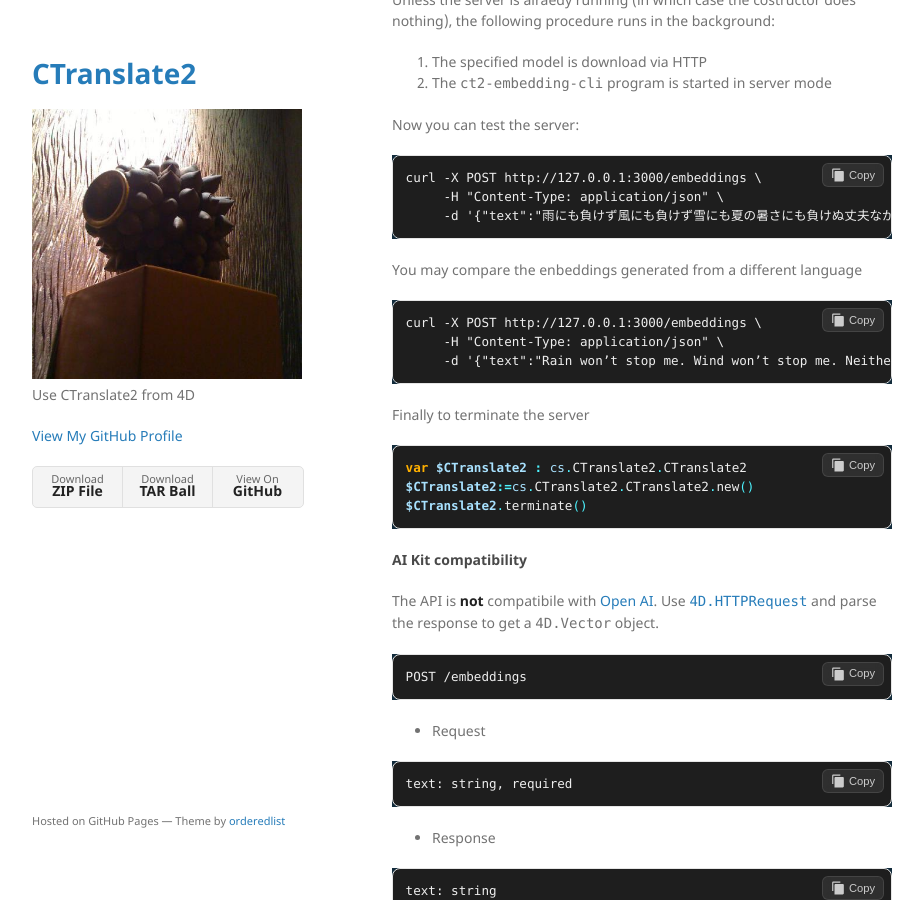
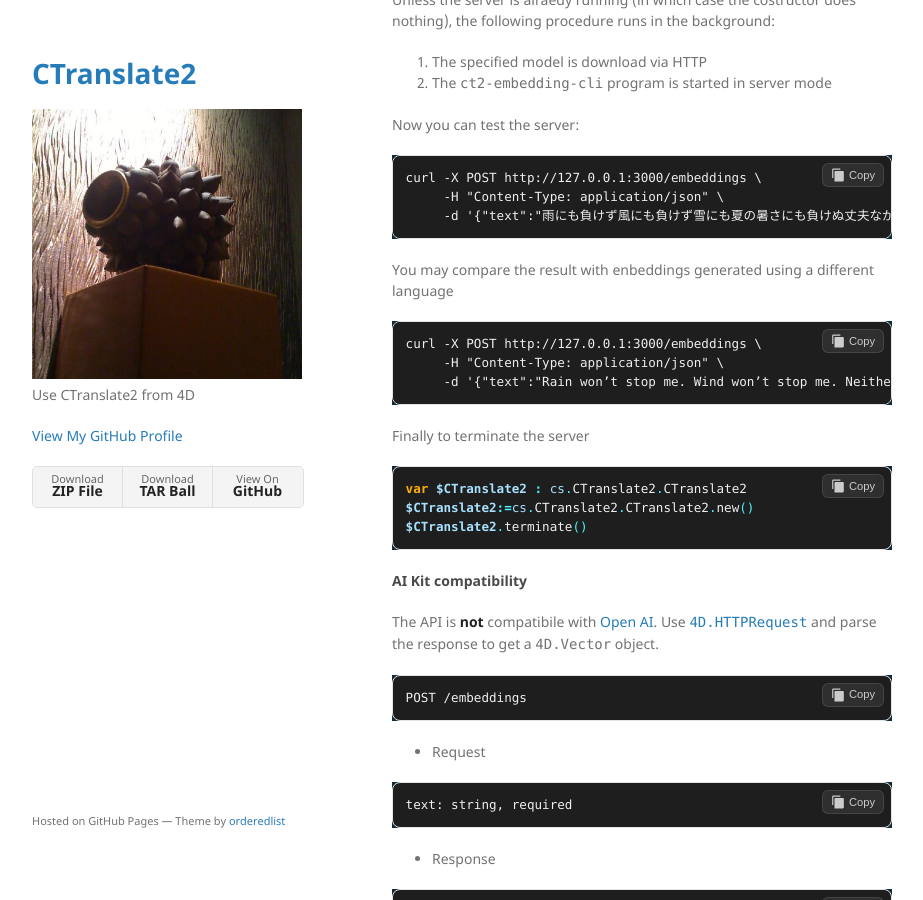
Before and after one commit to miyako/CTranslate2, a Jekyll site: the page built from index.md, in a window 1280 px wide and 900 px high, scrolled down 871 px. Shown: the whole window, without its empty margins (178-1101 px from the left). Built offline with Jekyll 4.4.1, drawn with Linux system fonts in a browser that asks for light colours.

Commit message:
Update index.md

````diff
--- a/index.md
+++ b/index.md
@@ -48,7 +48,7 @@ curl -X POST http://127.0.0.1:3000/embeddings \
      -d '{"text":"雨にも負けず風にも負けず雪にも夏の暑さにも負けぬ丈夫なからだを持ち欲は無く決して瞋からず何時も静かに笑っている"}'
 ```
 
-You may compare the enbeddings generated from a different language
+You may compare the result with enbeddings generated using a different language
 
 ```
 curl -X POST http://127.0.0.1:3000/embeddings \
````
